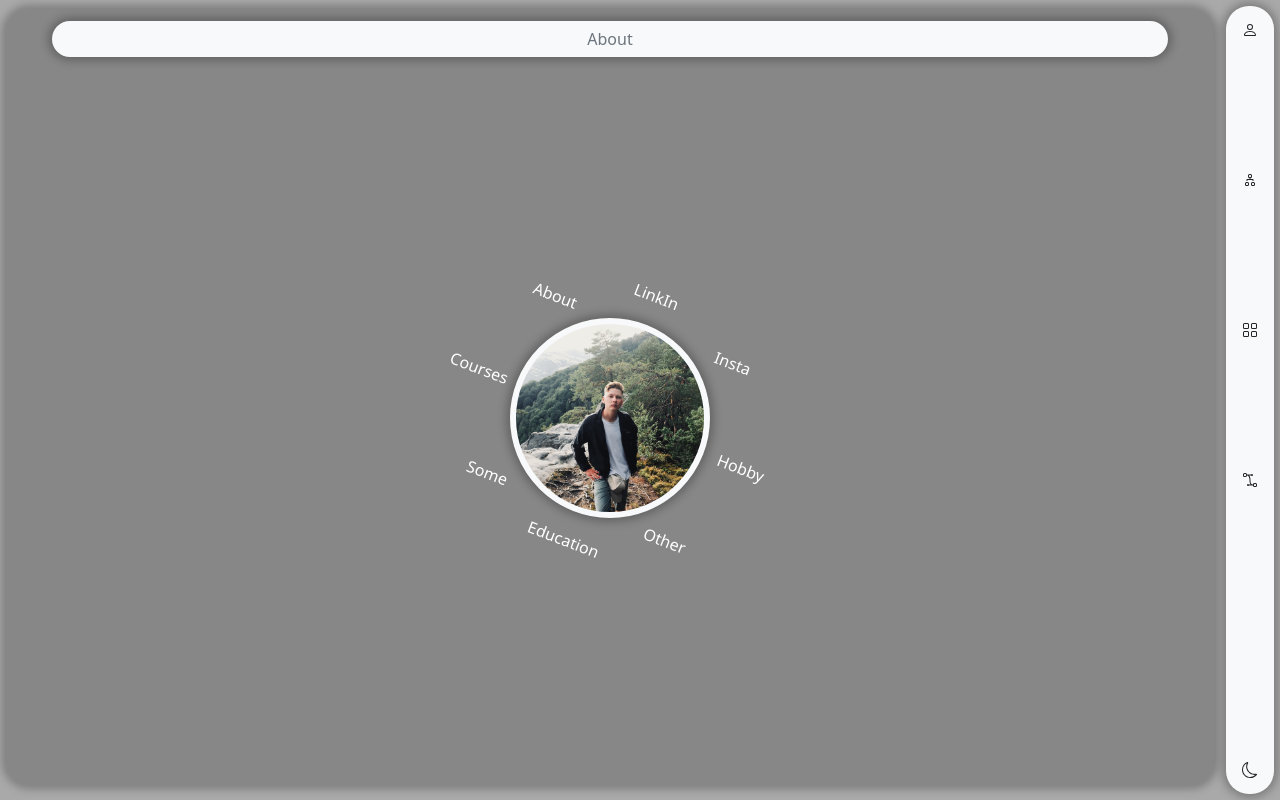
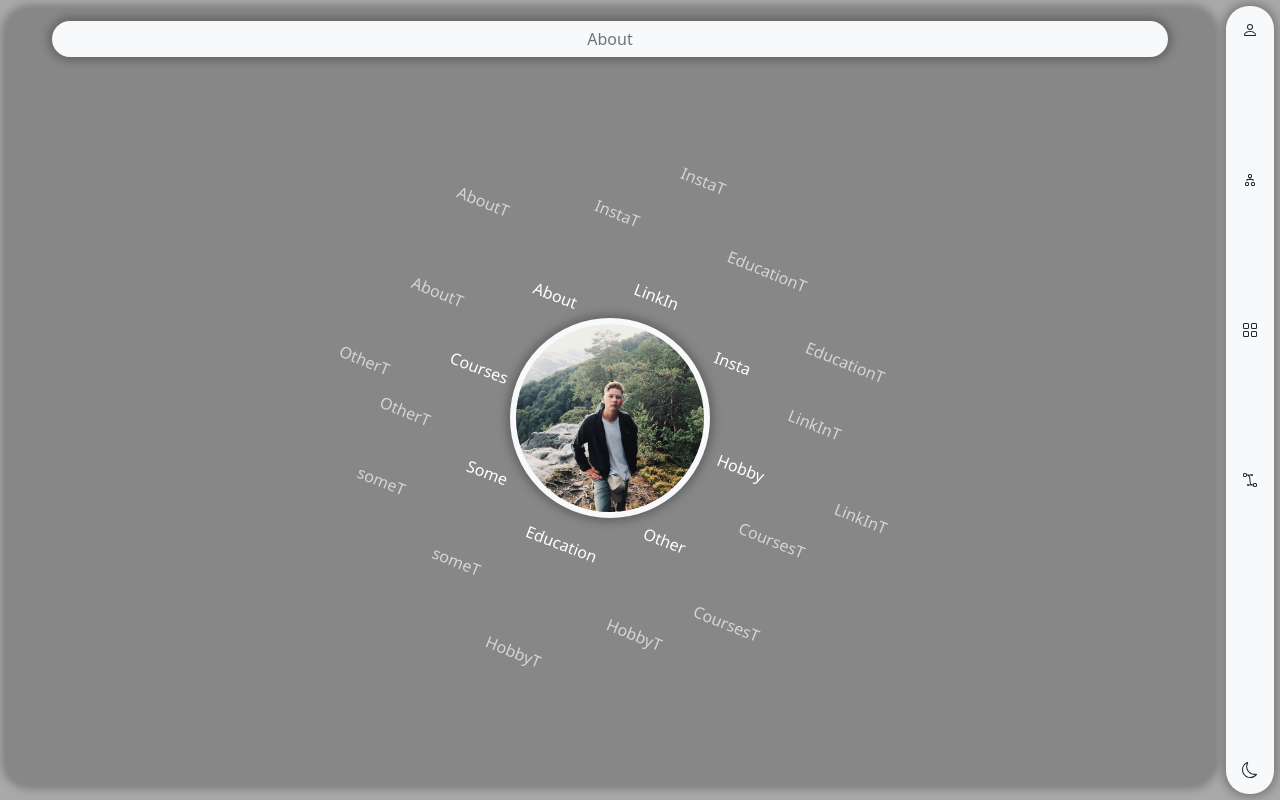
Before and after one commit to dawmsi/portfolio, a React (Create React App) app: page / in a window 1280 px wide. Built offline with nearby package versions, Linux system fonts and the light colour scheme.

Commit message:
animation about scene

```diff
--- /dev/null
+++ b/src/components/ClickableButton/ClickableButton.js
@@ -0,0 +1,33 @@
+import React, { useEffect, useState } from 'react'
+import { Button } from 'react-bootstrap'
+export const ClickableButton = ({
+    id,
+    isLight,
+    inside,
+    isActive,
+    handleClick,
+    flag
+}) => {
+    const [isClicked, setIsClicked] = useState(false)
+
+    const clickHandker = (e) => {
+        if (isActive && !isClicked) {
+        } else {
+            setIsClicked(!isClicked)
+            handleClick()
+        }
+    }
+    return (
+        <>
+            <Button
+                variant={isLight ? 'dark' : 'light'}
+                className={!isClicked ? 'clicable__btn' : 'scaled__btn btn'}
+                id={id}
+                onClick={clickHandker}
+                inside={inside}
+            >
+                {inside}
+            </Button>
+        </>
+    )
+}
--- /dev/null
+++ b/src/components/UnclickableButton/UnclickableButton.js
@@ -0,0 +1,16 @@
+import React from 'react'
+import { Button } from 'react-bootstrap'
+export const UnclickableButton = ({ id, isLight, inside }) => {
+    return (
+        <>
+            <Button
+                disabled
+                variant={isLight ? 'dark' : 'light'}
+                className="about__btn"
+                id={id}
+            >
+                {inside}
+            </Button>
+        </>
+    )
+}
--- a/src/containers/NavBar/index.js
+++ b/src/containers/NavBar/index.js
@@ -18,7 +18,7 @@ export const NavBar = ({ isLight, changeTheme }) => {
                 <Container className="flex-nowrap">
                     <Nav navbarScroll={true} variant="pills">
                         <div className="flex-fill">
-                            <Nav.Link eventKey="about" as={Link} to={'/portfolio'}>
+                            <Nav.Link eventKey="about" as={Link} to={'/'}>
                                 <Button variant={isLight ? 'light' : 'dark'}>
                                     <Person />
                                 </Button>
--- a/src/scenes/About/About.scss
+++ b/src/scenes/About/About.scss
@@ -6,11 +6,19 @@
     position: relative;
     .rotation__area {
         transform: rotate(360deg) scale(1.1);
+        .clicable__btn {
+            transform: rotate(-360deg);
+        }
+    }
+    .rotation__area {
+        transform: rotate(360deg) scale(1.1);
         .about__btn {
             transform: rotate(-360deg);
         }
     }
-    .btns__area {
+
+    .btns__area,
+    .btns__click__area {
         position: absolute;
         height: 100%;
         width: 100%;
@@ -18,14 +26,22 @@
         justify-content: center;
         align-items: center;
         rotate: 21deg;
-        transition: transform 1s;
-        .about__btn {
+        transition: transform 3s, margin 3s;
+        .scaled__btn {
             position: absolute;
             border-radius: 23px;
             padding: 6px;
-            transition: transform 1s;
+            transition: transform 3s, margin 1s;
+            margin: 0;
+            z-index: 40;
+        }
+        .clicable__btn {
+            position: absolute;
+            border-radius: 23px;
+            padding: 6px;
+            transition: transform 3s, margin 3s;
             &:nth-child(1) {
-                margin-bottom: -260px;
+                margin-bottom: -270px;
             }
             &:nth-child(2) {
                 margin-bottom: -190px;
@@ -54,6 +70,81 @@
             }
         }
     }
+    .btns__area {
+        rotate: 47deg;
+        .about__btn {
+            background-color: transparent;
+            position: absolute;
+            border-radius: 23px;
+            rotate: -25deg;
+            padding: 6px;
+            transition: transform 3s;
+            margin: 100px;
+            &:nth-child(1) {
+                margin-bottom: -320px;
+            }
+            &:nth-child(2) {
+                margin-bottom: -190px;
+                margin-left: -190px;
+            }
+            &:nth-child(3) {
+                margin-bottom: -160px;
+                margin-right: -250px;
+            }
+            &:nth-child(4) {
+                margin-top: 30px;
+                margin-right: -300px;
+            }
+            &:nth-child(5) {
+                margin-left: -320px;
+                margin-bottom: 20px;
+            }
+            &:nth-child(6) {
+                margin-top: -190px;
+                margin-left: -190px;
+            }
+            &:nth-child(7) {
+                margin-top: -190px;
+                margin-right: -190px;
+            }
+            &:nth-child(8) {
+                margin-top: -330px;
+            }
+            &:nth-child(9) {
+                margin-bottom: -320px;
+                margin-left: -120px;
+            }
+            &:nth-child(10) {
+                margin-bottom: -180px;
+                margin-left: -320px;
+            }
+            &:nth-child(11) {
+                margin-bottom: -360px;
+                margin-right: -110px;
+            }
+            &:nth-child(12) {
+                margin-right: -360px;
+                margin-bottom: -10px;
+            }
+            &:nth-child(13) {
+                margin-top: -10px;
+                margin-left: -390px;
+            }
+            &:nth-child(14) {
+                margin-top: -360px;
+                margin-left: -120px;
+            }
+            &:nth-child(15) {
+                margin-top: -130px;
+                margin-right: -390px;
+            }
+            &:nth-child(16) {
+                margin-top: -320px;
+                margin-right: -140px;
+            }
+        }
+    }
+
     .avatar__area {
         height: 100%;
         display: flex;
@@ -61,6 +152,7 @@
         align-items: center;
         z-index: 30;
         .avatar {
+            visibility: visible;
             background-color: gray;
             width: 200px;
             height: 200px;
@@ -70,6 +162,13 @@
             background-position: center;
             background-size: cover;
             background-repeat: no-repeat;
+            transition: all 1s;
+        }
+        .hide {
+            width: 0;
+            height: 0;
+            border-width: calc(100px);
+            z-index: -1;
         }
     }
 }
--- a/src/scenes/About/index.js
+++ b/src/scenes/About/index.js
@@ -1,85 +1,118 @@
 import React, { useState } from 'react'
-import { Card, Button } from 'react-bootstrap'
+import { Card } from 'react-bootstrap'
 import avatarImg from './ava.JPEG'
 import './About.scss'
+import { ClickableButton } from '../../components/ClickableButton/ClickableButton'
+import { UnclickableButton } from '../../components/UnclickableButton/UnclickableButton'
 
 export const About = ({ isLight }) => {
     const [isActive, setIsActive] = useState(false)
     const handleClick = (event) => {
-        setIsActive((current) => !current)
+        setIsActive(!isActive)
     }
     return (
         <div className="center__area">
             <div
                 className={
-                    isActive ? 'rotation__area btns__area ' : 'btns__area'
+                    !isActive ? 'btns__area' : 'rotation__area btns__area '
                 }
-                onClick={handleClick}
             >
-                <Button
-                    border={isLight ? 'light' : 'dark'}
-                    variant={isLight ? 'dark' : 'light'}
-                    className="about__btn"
+                <UnclickableButton id={10} inside="someT" isLight={isLight} />
+                <UnclickableButton id={11} inside="OtherT" isLight={isLight} />
+                <UnclickableButton id={12} inside="HobbyT" isLight={isLight} />
+                <UnclickableButton
+                    id={13}
+                    inside="CoursesT"
+                    isLight={isLight}
+                />
+                <UnclickableButton id={14} inside="AboutT" isLight={isLight} />
+                <UnclickableButton id={15} inside="InstaT" isLight={isLight} />
+                <UnclickableButton id={16} inside="LinkInT" isLight={isLight} />
+                <UnclickableButton
+                    id={17}
+                    inside="EducationT"
+                    isLight={isLight}
+                />
+                <UnclickableButton id={10} inside="someT" isLight={isLight} />
+                <UnclickableButton id={11} inside="OtherT" isLight={isLight} />
+                <UnclickableButton id={12} inside="HobbyT" isLight={isLight} />
+                <UnclickableButton
+                    id={13}
+                    inside="CoursesT"
+                    isLight={isLight}
+                />
+                <UnclickableButton id={14} inside="AboutT" isLight={isLight} />
+                <UnclickableButton id={15} inside="InstaT" isLight={isLight} />
+                <UnclickableButton id={16} inside="LinkInT" isLight={isLight} />
+                <UnclickableButton
+                    id={17}
+                    inside="EducationT"
+                    isLight={isLight}
+                />
+            </div>
+            <div
+                className={
+                    isActive
+                        ? 'rotation__area btns__click__area '
+                        : 'btns__click__area'
+                }
+            >
+                <ClickableButton
+                    isLight={isLight}
+                    handleClick={handleClick}
                     id={6}
-                >
-                    Education
-                </Button>
-                <Button
-                    border={isLight ? 'light' : 'dark'}
-                    variant={isLight ? 'dark' : 'light'}
-                    className="about__btn"
+                    inside={'Education'}
+                    isActive={isActive}
+                />
+                <ClickableButton
+                    isLight={isLight}
+                    handleClick={handleClick}
                     id={7}
-                >
-                    Some
-                </Button>
-                <Button
-                    border={isLight ? 'light' : 'dark'}
-                    variant={isLight ? 'dark' : 'light'}
-                    className="about__btn"
+                    inside={'Some'}
+                    isActive={isActive}
+                />
+                <ClickableButton
+                    isLight={isLight}
+                    handleClick={handleClick}
                     id={5}
-                >
-                    Other
-                </Button>
-                <Button
-                    border={isLight ? 'light' : 'dark'}
-                    variant={isLight ? 'dark' : 'light'}
-                    className="about__btn"
+                    inside={'Other'}
+                    isActive={isActive}
+                />
+                <ClickableButton
+                    isLight={isLight}
+                    handleClick={handleClick}
                     id={4}
-                >
-                    Hobby
-                </Button>
-                <Button
-                    border={isLight ? 'light' : 'dark'}
-                    variant={isLight ? 'dark' : 'light'}
-                    className="about__btn"
+                    inside={'Hobby'}
+                    isActive={isActive}
+                />
+                <ClickableButton
+                    isLight={isLight}
+                    handleClick={handleClick}
                     id={8}
-                >
-                    Courses
-                </Button>
-                <Button
-                    border={isLight ? 'light' : 'dark'}
-                    variant={isLight ? 'dark' : 'light'}
-                    className="about__btn"
+                    inside={'Courses'}
+                    isActive={isActive}
+                />
+                <ClickableButton
+                    isLight={isLight}
+                    handleClick={handleClick}
                     id={1}
-                >
-                    About
-                </Button>
-                <Button
-                    border={isLight ? 'light' : 'dark'}
-                    variant={isLight ? 'dark' : 'light'}
-                    className="about__btn"
+                    inside={'About'}
+                    isActive={isActive}
+                />
+                <ClickableButton
+                    isLight={isLight}
+                    handleClick={handleClick}
                     id={3}
-                >
-                    Insta
-                </Button>
-                <Button
-                    border={isLight ? 'light' : 'dark'}
-                    variant={isLight ? 'dark' : 'light'}
-                    className="about__btn"
+                    inside={'Insta'}
+                    isActive={isActive}
+                />
+                <ClickableButton
+                    isLight={isLight}
+                    handleClick={handleClick}
                     id={2}
-                >
-                    LinkIn
-                </Button>
+                    inside={'LinkIn'}
+                    isActive={isActive}
+                />
             </div>
             <div className="avatar__area">
                 <Card
@@ -87,7 +120,7 @@ export const About = ({ isLight }) => {
                         backgroundImage: `url(${avatarImg})`
                     }}
                     border={isLight ? 'light' : 'dark'}
-                    className="avatar"
+                    className={!isActive ? 'avatar' : 'avatar hide'}
                 ></Card>
             </div>
         </div>
```
Also changed, not shown: src/components/ItemsList/Sidebar/NavBar.scss (renamed from src/components/Sidebar/NavBar.scss), src/components/ItemsList/Sidebar/index.js (renamed from src/components/Sidebar/index.js).
